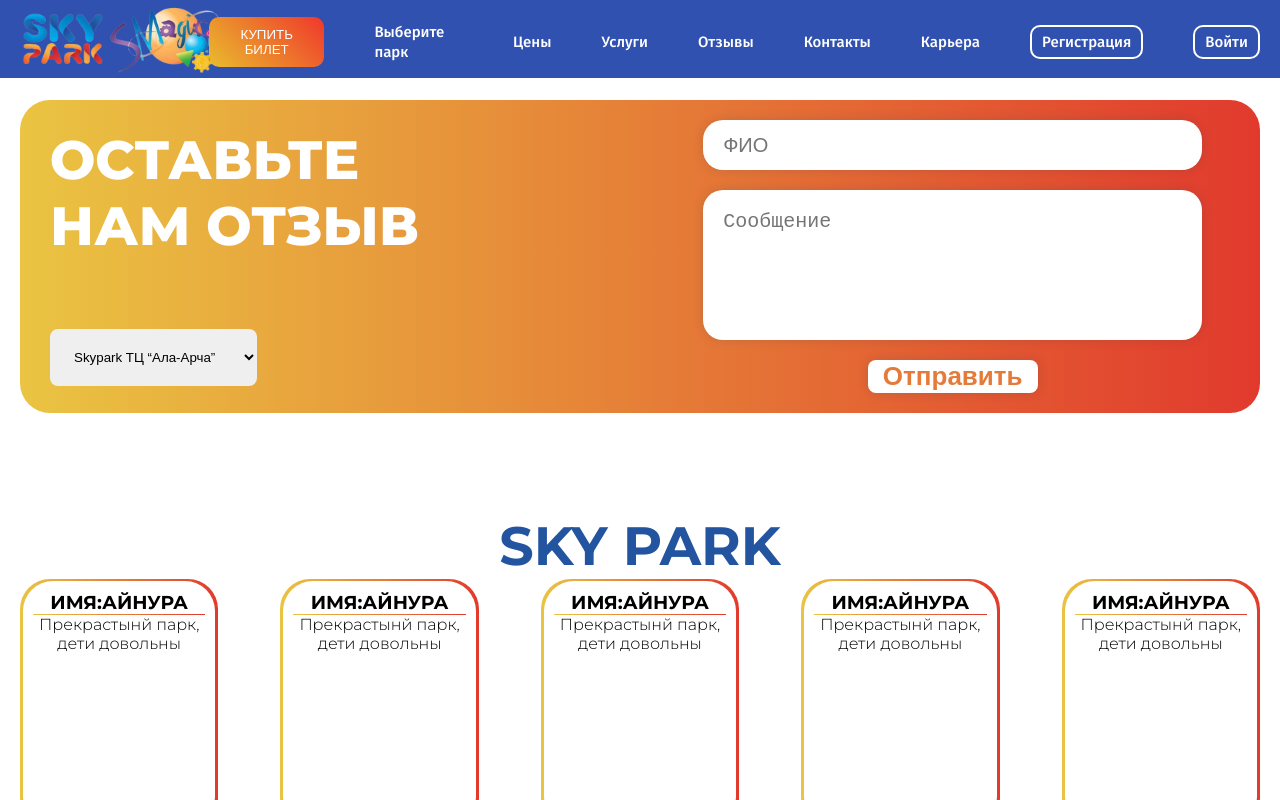
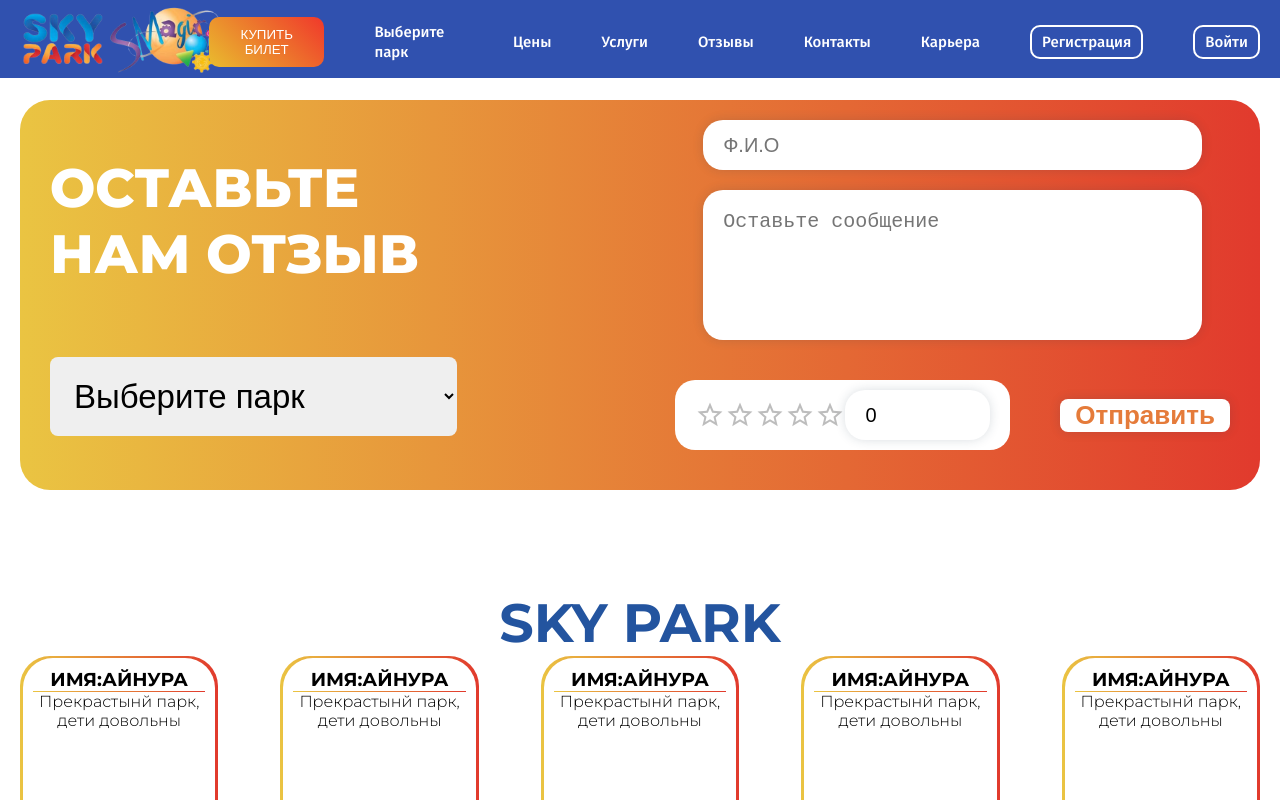
Before and after one commit to maxbirimkulov/skymagic, a React (Create React App) app: page /reviews in a window 1280 px wide. Shown: the top 800 px of the page. Built offline with nearby package versions, Linux system fonts and the light colour scheme.

Commit message:
review post fixed

```diff
--- a/package.json
+++ b/package.json
@@ -3,7 +3,10 @@
   "version": "0.1.0",
   "private": true,
   "dependencies": {
+    "@emotion/react": "^11.10.6",
+    "@emotion/styled": "^11.10.6",
     "@fancyapps/ui": "^4.0.31",
+    "@mui/material": "^5.11.10",
     "@popmotion/popcorn": "^0.4.4",
     "@reduxjs/toolkit": "^1.8.5",
     "@testing-library/jest-dom": "^5.16.5",
--- a/src/pages/Reviews/ReviewForm/ReviewForm.jsx
+++ b/src/pages/Reviews/ReviewForm/ReviewForm.jsx
@@ -1,30 +1,98 @@
-import React from 'react';
+import React, {useState} from 'react';
 import './ReviewForm.scss'
+import {useForm} from "react-hook-form";
+import Rating from '@mui/material/Rating';
+import axios from "../../../utils/axios";
 
 const ReviewForm = () => {
+    const [value, setValue] = useState(0);
+    const {
+        register,
+        formState: {
+            errors,
+        },
+        reset,
+        handleSubmit,
+    } = useForm()
+
+    const onSubmit = (data) => {
+
+        axios.post('review', data)
+            .then(() => {
+                console.log('отзыв отправлен')
+                reset()
+            }).catch(() => console.log('ошибка при отправке'))
+    }
     return (
         <section className='reviews'>
             <div className="reviews container">
-                <form className='reviews__form'>
+                <form className='reviews__form' onSubmit={handleSubmit(onSubmit)}>
                     <div className="reviews__left">
                         <h2>ОСТАВЬТЕ <br/>
                             НАМ ОТЗЫВ</h2>
-                        <select name="" id="">
-                            <option value="">Skypark
-                                ТЦ “Ала-Арча”</option>
-                            <option value="">SMagic
-                                ТЦ “Технопарк”
-                            </option>
-                            <option value="">SMagic
-                                ТЦ “Tommi Mall”</option>
-                            <option value="">SMagic
-                                ТЦ “Tommi Mall”</option>
-                        </select>
+                        <label className="ticket__form-label">
+                            <select
+                                className={`ticket__form-select ${errors.name ? 'ticket__form-select_error' : ''}`} {...register("branch", {
+                                required: {
+                                    message: 'Филиал обязателен к заполнению',
+                                    value: true
+                                }
+                            })}>
+                                <option hidden={true} value="">Выберите парк</option>
+                                <option value="sky">SKY-PARK АЛА АРЧА</option>
+                                <option value="techno">SMAGIC ТЕНХОПАРК</option>
+                                <option value="tsum">SMAGIC ЦУМ</option>
+                                <option value="tommy">SMAGIC ТОММИ МОЛ</option>
+                            </select>
+                        </label>
+
                     </div>
                     <div className="reviews__right">
-                        <input className='reviews__fio' type="text" placeholder='ФИО'/>
-                        <textarea className='reviews__text' name="" id=""  rows="10" placeholder='Сообщение'></textarea>
-                        <button className='reviews__btn'>Отправить</button>
+                        <input {...register('name', {
+                            required: {
+                                message: 'Поле обязательно к заполнению',
+                                value: true
+                            },
+                            minLength: {
+                                value: 2,
+                                message: 'Минимум 2 символа'
+                            }
+                        })} className='reviews__fio request__input' type="text" placeholder={"Ф.И.О"}/>
+                        <p className='request__error'>{errors?.name && errors?.name.message}</p>
+
+                        <textarea {...register('text', {
+                            required: {
+                                message : 'Поле обязательно к заполнению',
+                                value: true
+                            },
+                            minLength: {
+                                value: 2,
+                                message: 'Минимум 2 символа'
+                            }
+                        })}  className='request__input reviews__text' placeholder={"Оставьте сообщение"}/>
+                        <p className='request__error'>{errors?.text && errors?.text.message}</p>
+
+                        <div className="reviews__row">
+
+                            <label  className='reviews__stars'>
+                                <Rating
+                                    name="simple-controlled"
+                                    value={value}
+                                    onChange={(event, newValue) => {
+                                        setValue(newValue);
+                                    }}
+                                    size="large"
+                                />
+                                <input {...register('rating', {
+                                    required: {
+                                        message : 'Поле обязательно к заполнению',
+                                        value : true
+                                    }
+                                })} className='reviews__fio request__input' type="number" value={value}/>
+
+                            </label>
+                            <button className='reviews__btn' type={"submit"}>Отправить</button>
+                        </div>
                     </div>
                 </form>
             </div>
--- a/src/pages/Reviews/ReviewForm/ReviewForm.scss
+++ b/src/pages/Reviews/ReviewForm/ReviewForm.scss
@@ -46,6 +46,23 @@
     border-radius: 20px;
     box-shadow: 0px 0px 12px -1px rgba(34, 60, 80, 0.2);
   }
+  &__stars{
+    background: #FFFFFF;
+    border-radius: 20px;
+    margin: 20px 0;
+    font-size: 20px;
+    padding: 10px 20px;
+    display: flex;
+    justify-content: space-between;
+    align-items: center;
+    width: 90%;
+  }
+  &__row{
+    display: flex;
+    justify-content: space-between;
+    align-items: center;
+    column-gap: 50px;
+  }
   &__btn{
     padding: 1px 15px;
     font-size: 26px;
```
Also changed, not shown: 1 other file (tests, documents, lock files or other folders).
